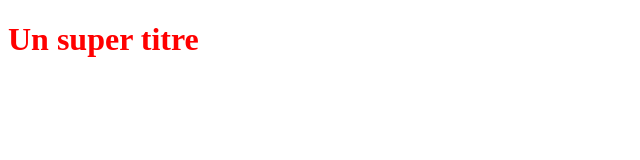
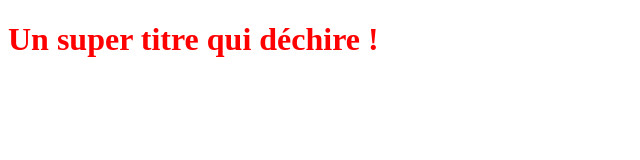
Before and after one commit to michaelaubrydesign/OpenclassroomProject, a plain HTML site: page index.html in a window 1280 px wide. Shown: the whole page, without its empty margins (0-640 px from the left). Drawn offline with Linux system fonts and the light colour scheme.

Commit message:
Modification du titre h1

```diff
--- a/index.html
+++ b/index.html
@@ -5,6 +5,6 @@
    <link rel="stylesheet" type="text/css" href="styles.css">
 </head>
 <body>
-   <h1>Un super titre</h1>
+   <h1>Un super titre qui déchire !</h1>
 </body>
 </html>
```
